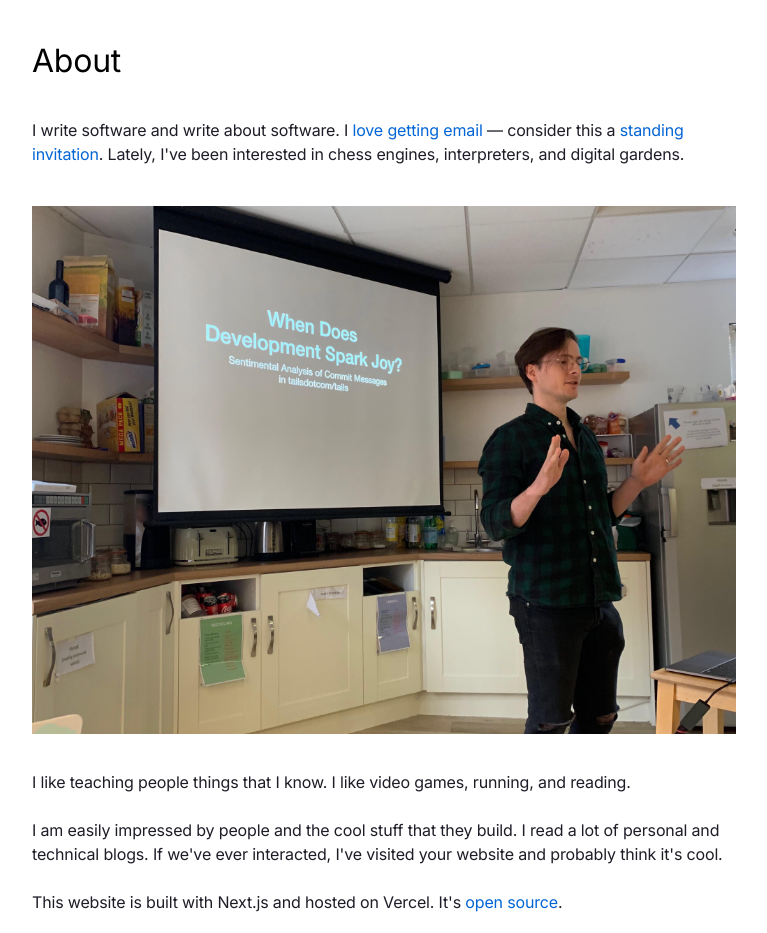
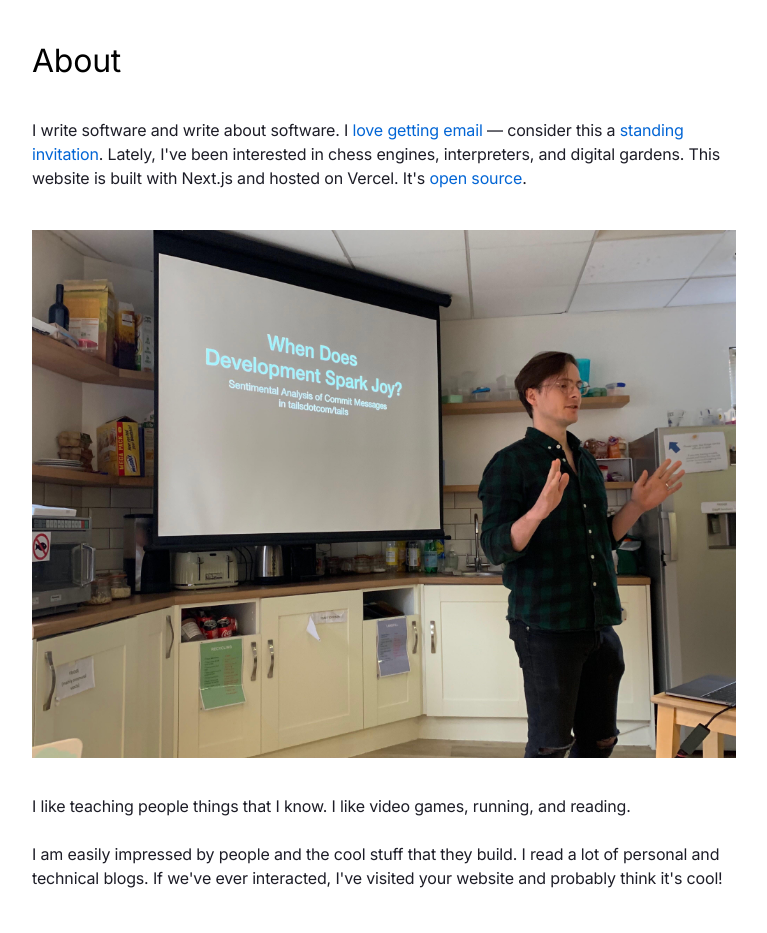
Before and after one commit to healeycodes/healeycodes.com, a Next.js app: page /about in a window 1280 px wide. Shown: the part 86-1019 px from the top of the page, without its empty margins (256-1023 px from the left). Built offline with nearby package versions, Linux system fonts and the light colour scheme.

Commit message:
Change about copy

```diff
--- a/pages/about.js
+++ b/pages/about.js
@@ -20,7 +20,8 @@ export default function About() {
           standing invitation
         </a>
         . Lately, I've been interested in chess engines, interpreters, and
-        digital gardens.
+        digital gardens. This website is built with Next.js and hosted on
+        Vercel. It's <a href={siteConfig.REPO_URL}>open source</a>.
       </p>
       <SpacedImage
         src={mePresenting}
@@ -34,11 +35,7 @@ export default function About() {
       <p>
         I am easily impressed by people and the cool stuff that they build. I
         read a lot of personal and technical blogs. If we've ever interacted,
-        I've visited your website and probably think it's cool.
-      </p>
-      <p>
-        This website is built with Next.js and hosted on Vercel. It's{" "}
-        <a href={siteConfig.REPO_URL}>open source</a>.
+        I've visited your website and probably think it's cool!
       </p>
       <h2>Work</h2>
       <p>
```
